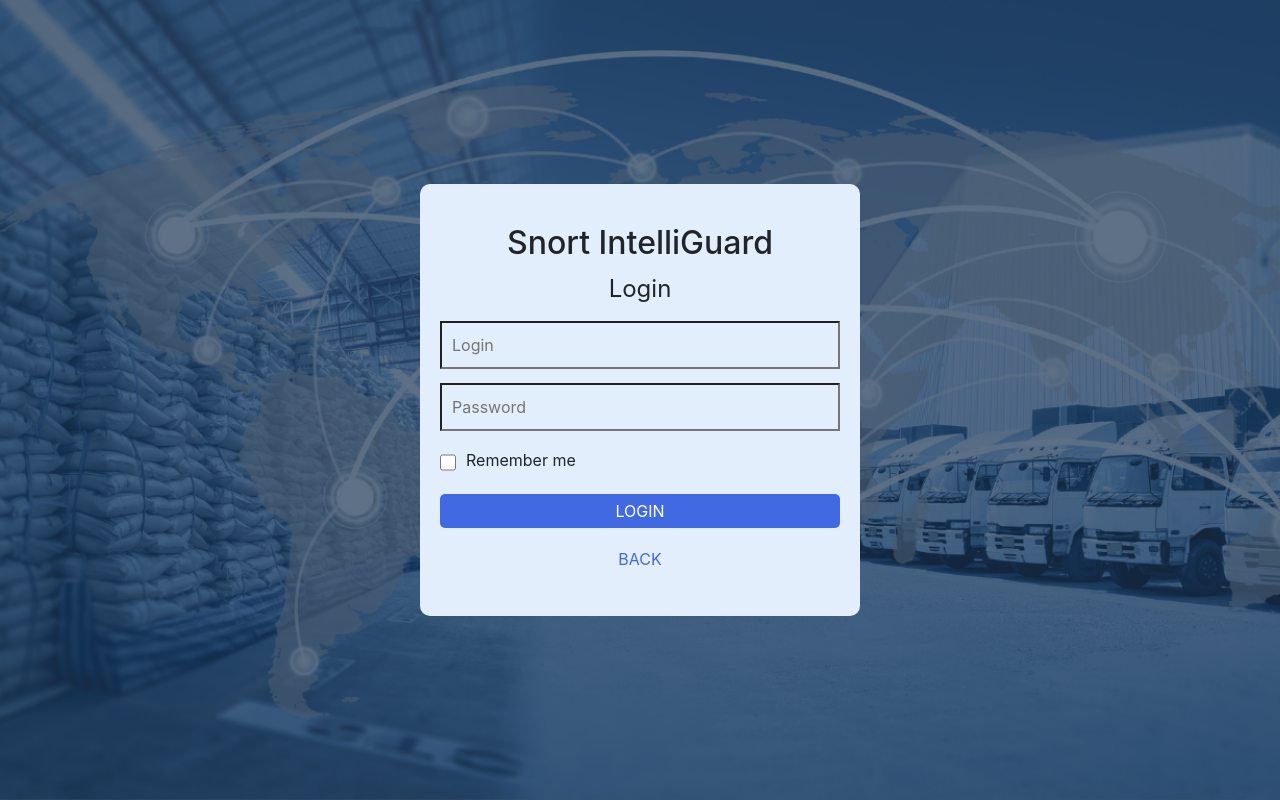
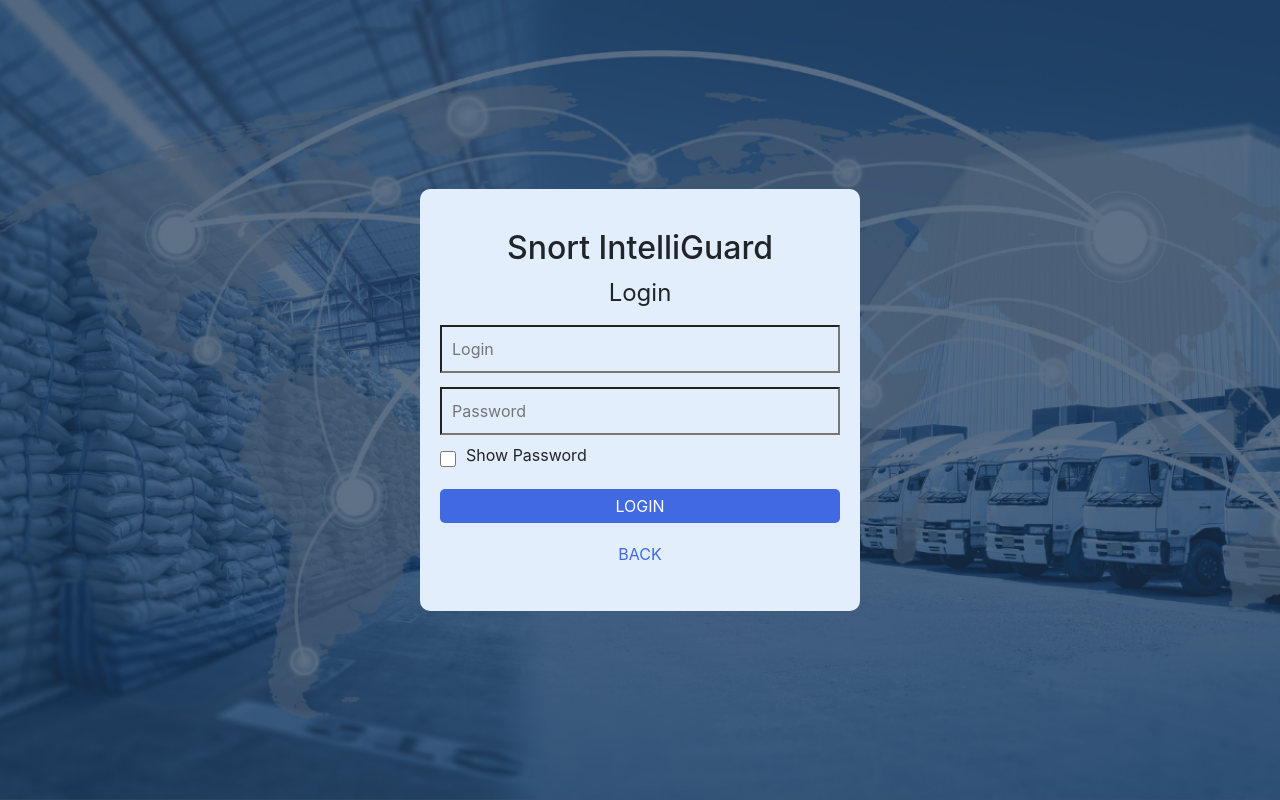
Before and after one commit to jaspalssingh/automated_snort, a Django app: page /login/ in a window 1280 px wide. Run offline with Django 5.2, Linux system fonts and the light colour scheme.

Commit message:
Changes in templates login.html

```diff
--- a/Dashboard_app/templates/auth/login.html
+++ b/Dashboard_app/templates/auth/login.html
@@ -1,4 +1,5 @@
-{% extends 'layouts/app.html' %} {% block content %}
+{% extends 'layouts/app.html' %}
+{% block content %}
 <div style="
       background-image: url('../../static/img/bg.png');
       background-repeat: no-repeat;
@@ -23,10 +24,10 @@
           style="width: 400px; padding: 10px; margin-top: 14px; background-color: transparent;" />
         <input type="password" name="password" placeholder="Password" id="id_password"
           style="width: 400px; padding: 10px; margin-top: 14px; background-color: transparent;" />
-        <div style="display: flex; margin-top: 14px">
-          <input type="checkbox" name="Rememberme" id="Rememberme" style="width: 16px; vertical-align: bottom" />
-          <label for="Rememberme" style="vertical-align: bottom; margin-left: 10px; padding-top: 3px">Remember
-            me</label>
+
+        <div style="display: flex; margin-top: 8px;">
+          <input type="checkbox" id="show_password" onclick="togglePasswordVisibility()" style="width: 16px;" />
+          <label for="show_password" style="margin-left: 10px;">Show Password</label>
         </div>
 
         <button type="submit" style="
@@ -40,17 +41,19 @@
         ">
           LOGIN
         </button>
-        <button style="
+        <a href="http://127.0.0.1:1234/" style="
           width: 400px;
           padding: 5px;
           margin-top: 14px;
+          text-align: center;
           border: 1px;
           border-radius: 5px;
           background-color: transparent;
           color: #4169e1;
+          text-decoration: none;
         ">
           BACK
-        </button>
+        </a>
       </form>
       {% else %}
       <form method="POST" action="{% url 'login' %}">
@@ -69,4 +72,17 @@
       {% endif %}
     </div>
   </div>
-  {% endblock %}
+</div>
+
+<script>
+  function togglePasswordVisibility() {
+    const passwordField = document.getElementById("id_password");
+    const showPassword = document.getElementById("show_password");
+    if (showPassword.checked) {
+      passwordField.type = "text";
+    } else {
+      passwordField.type = "password";
+    }
+  }
+</script>
+{% endblock %}
--- a/Dashboard_app/views.py
+++ b/Dashboard_app/views.py
@@ -245,8 +245,7 @@ def configure_snort(request):
                 # Return success message as JSON
                 return JsonResponse({
                     'status': 'success',
-                    'message': f"Snort rules configured for {name} and merged into {SNORT_RULES_PATH}.",
-                    'snort_rules': snort_rules
+                    'message': f"Snort rules configured for {name} and merged into {SNORT_RULES_PATH}."
                 })
 
             except Exception as e:
--- a/last_sid.txt
+++ b/last_sid.txt
@@ -1 +1 @@
-100114
+100116
```
Also changed, not shown: db.sqlite3.
